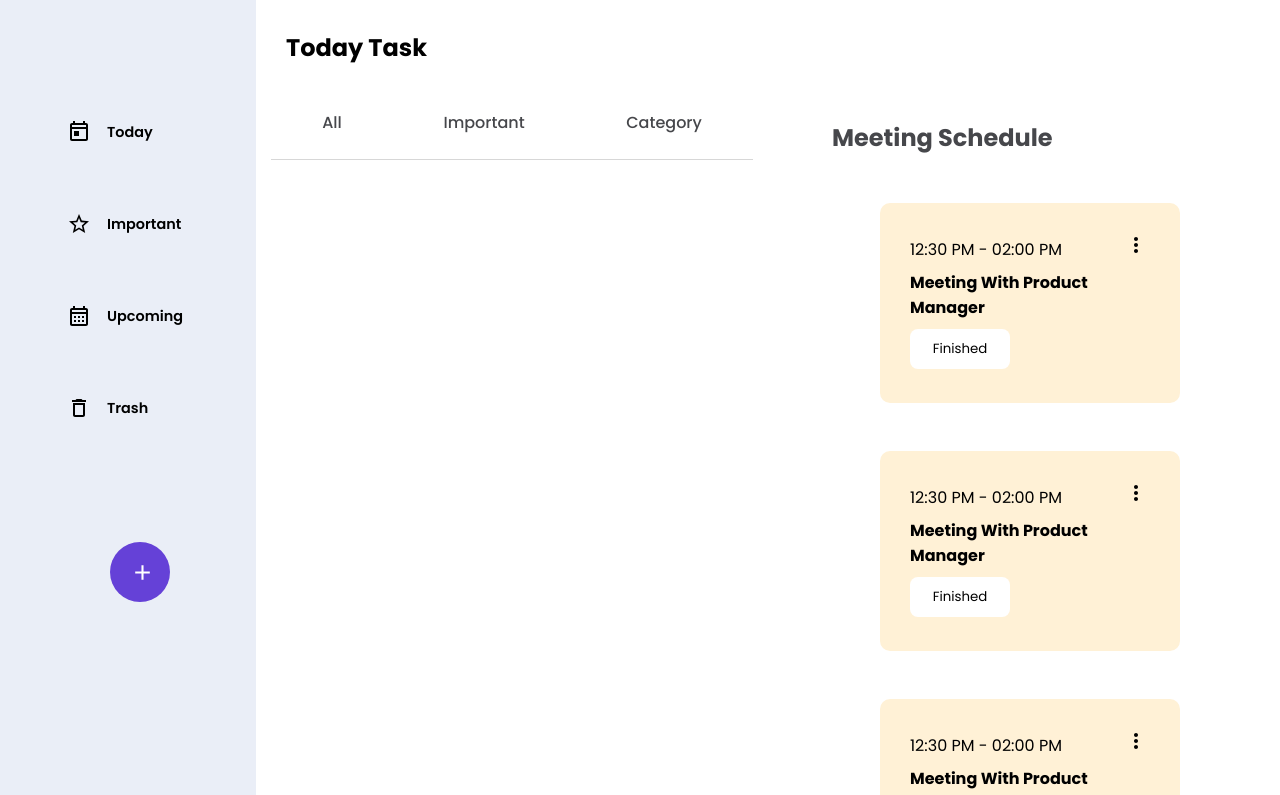
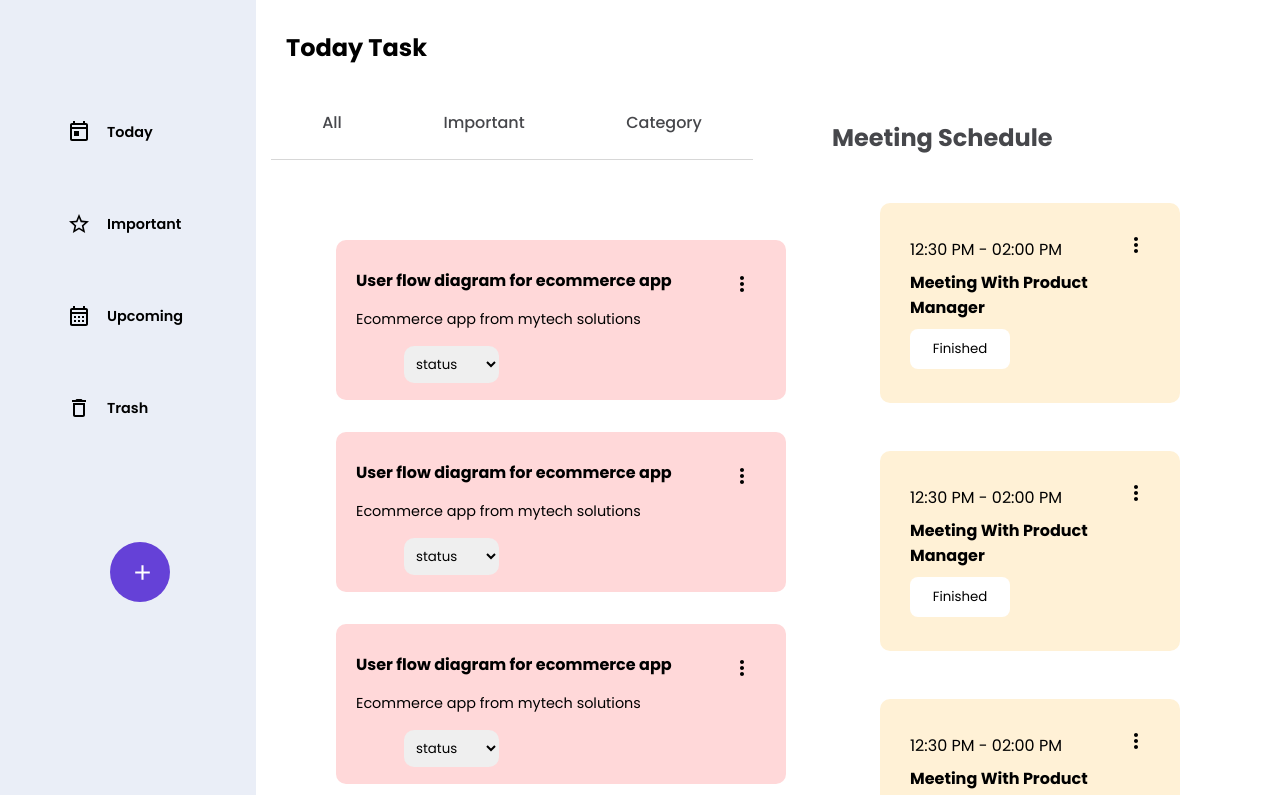
Before and after one commit to rasil-m/TaskManager, a React (Create React App) app in the folder client/: page / in a window 1280 px wide. Shown: the top 795 px of the page. Built offline with nearby package versions, Linux system fonts and the light colour scheme.

Commit message:
Task component design completed

```diff
--- a/client/src/App.css
+++ b/client/src/App.css
@@ -31,7 +31,6 @@
     align-items: center;
     justify-content: center;
     transition: 0.8s;
-    z-index: 88;
     z-index: 999;
 }
 .__header_container
@@ -42,3 +41,7 @@
 {
     width: 30%;
 }
+.__home
+{
+    margin: 5rem;
+}
--- /dev/null
+++ b/client/src/Components/TaskCard/TaskCard.css
@@ -0,0 +1,69 @@
+.__taskcard
+{
+    width: 450px;
+    height: 160px;
+    background: #ffd8d9;
+    padding: 20px;
+    border-radius: 10px;
+    position: relative;
+    margin: 2rem 0;
+}
+.__taskcard .__taskcontents
+{
+    height: 130px;
+    display: flex;
+    flex-direction: column;
+    justify-content: space-around;
+    align-items: flex-start;
+}
+.__taskcard h2
+{
+    font-size: 1rem;
+}
+.__taskcard p
+{
+    font-size: 0.9rem;
+}
+.__taskcard select
+{
+    border: 0;
+    outline: 0;
+    padding: 8px;
+    border-radius: 10px;
+    cursor: pointer;
+    margin-left: 3rem;
+}
+.__taskcard select option
+{
+    border: 0;
+    outline: 0;
+}
+.__taskcard .__more
+{
+    position: absolute;
+    top: 2rem;
+    right: 2rem;
+    cursor: pointer;
+}
+.__taskcard .__dlg
+{
+    position: absolute;
+    top: 3.2rem;
+    right: 2.4rem;
+    z-index: 3;
+    background: var(--p-white);
+    padding: 5px;
+    border-radius: 10px;
+    transition: 0.4s;
+}
+.__taskcard .__dlg p
+{
+    padding: 10px;
+    font-size: 0.9rem;
+    cursor: pointer;
+}
+.__taskcard .__dlg p:hover
+{
+    background: var(--s-white);
+    transition: 0.4s;
+}
--- /dev/null
+++ b/client/src/Components/TaskCard/TaskCard.jsx
@@ -0,0 +1,38 @@
+import React, { useState } from 'react'
+import './TaskCard.css'
+import MoreVertOutlinedIcon from '@mui/icons-material/MoreVertOutlined';
+
+const TaskCard = () => {
+
+    const[dlg,setDlg]=useState(false)
+
+    const handleDlg=()=>
+     {
+        setDlg(!dlg)
+     }
+
+  return (
+    <div className="__taskcard">
+     <div className="__taskcontents">
+        <h2>User flow diagram for ecommerce app</h2>
+        <p>Ecommerce app from mytech solutions</p>
+        <select>
+            <option value="" selected>status</option>
+            <option value="">progress</option>
+            <option value="">finished</option>
+        </select>
+     </div>
+     <MoreVertOutlinedIcon className='__more' onClick={()=>{handleDlg()}}/>
+     {
+            dlg?
+            <div className="__dlg">
+            <p>Edit</p>
+            <p>Delete</p>
+            </div>
+            :null
+        }
+    </div>
+  )
+}
+
+export default TaskCard
--- a/client/src/Pages/Home.jsx
+++ b/client/src/Pages/Home.jsx
@@ -1,11 +1,16 @@
 import React from 'react'
+import TaskCard from '../Components/TaskCard/TaskCard'
 
 
 const Home = () => {
   return (
-    <div>
-      Home
-
+    <div className='__home'>
+      <TaskCard/>
+      <TaskCard/>
+      <TaskCard/>
+      <TaskCard/>
+      <TaskCard/>
+      <TaskCard/>
     </div>
   )
 }
--- a/client/src/Pages/Layout.jsx
+++ b/client/src/Pages/Layout.jsx
@@ -2,6 +2,7 @@ import React from 'react'
 import Sidebar from '../Containers/Sidebar/Sidebar'
 import Header from '../Containers/Header/Header'
 import Meeting from '../Containers/Meeting/Meeting'
+import { Outlet } from 'react-router-dom'
 
 const Layout = () => {
   return (
@@ -10,6 +11,7 @@ const Layout = () => {
         <div className="__contents">
           <div className="__header_container">
             <Header/>
+            <Outlet/>
           </div>
           <div className="__meeting_container">
             <Meeting/>
```
